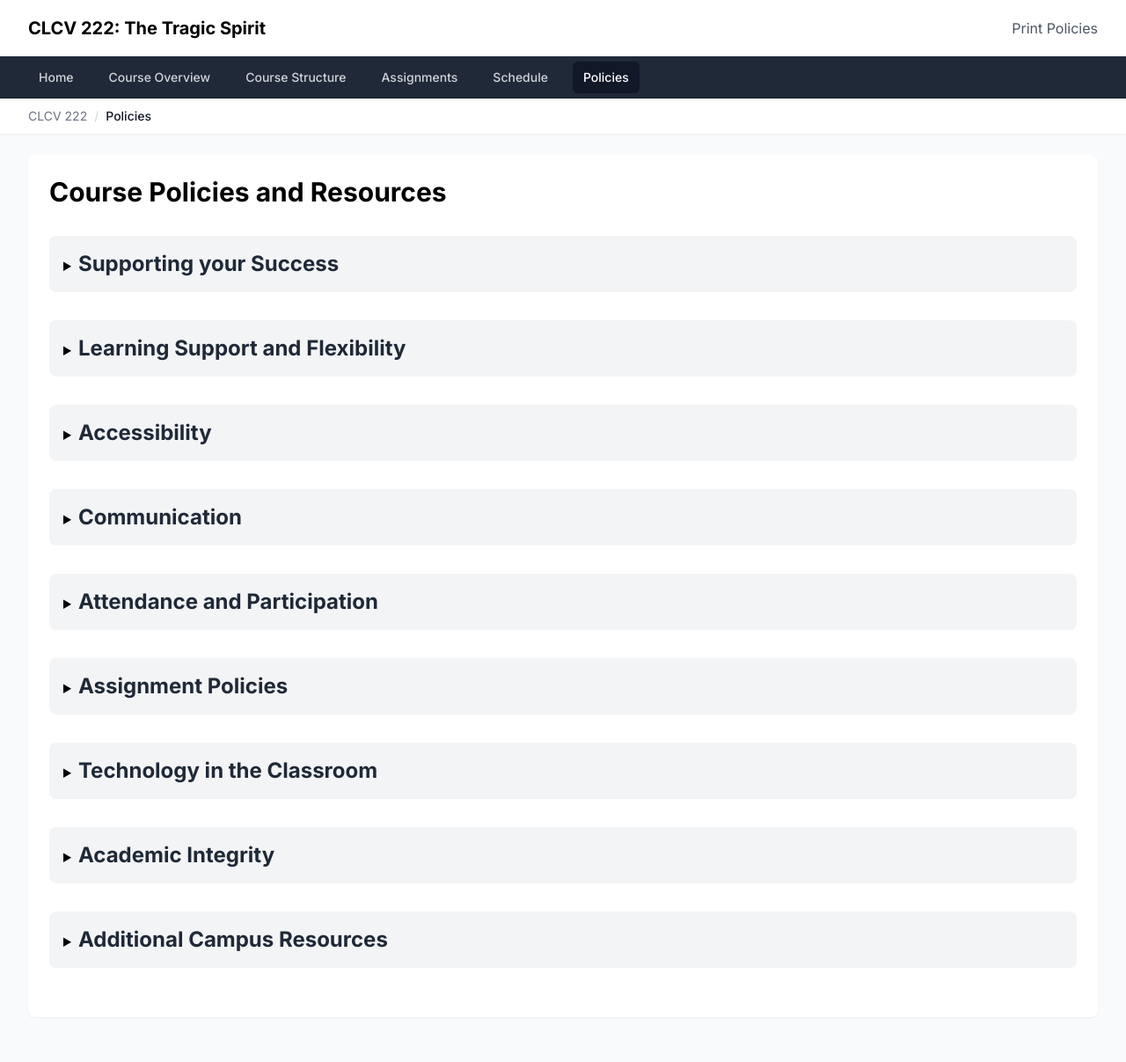
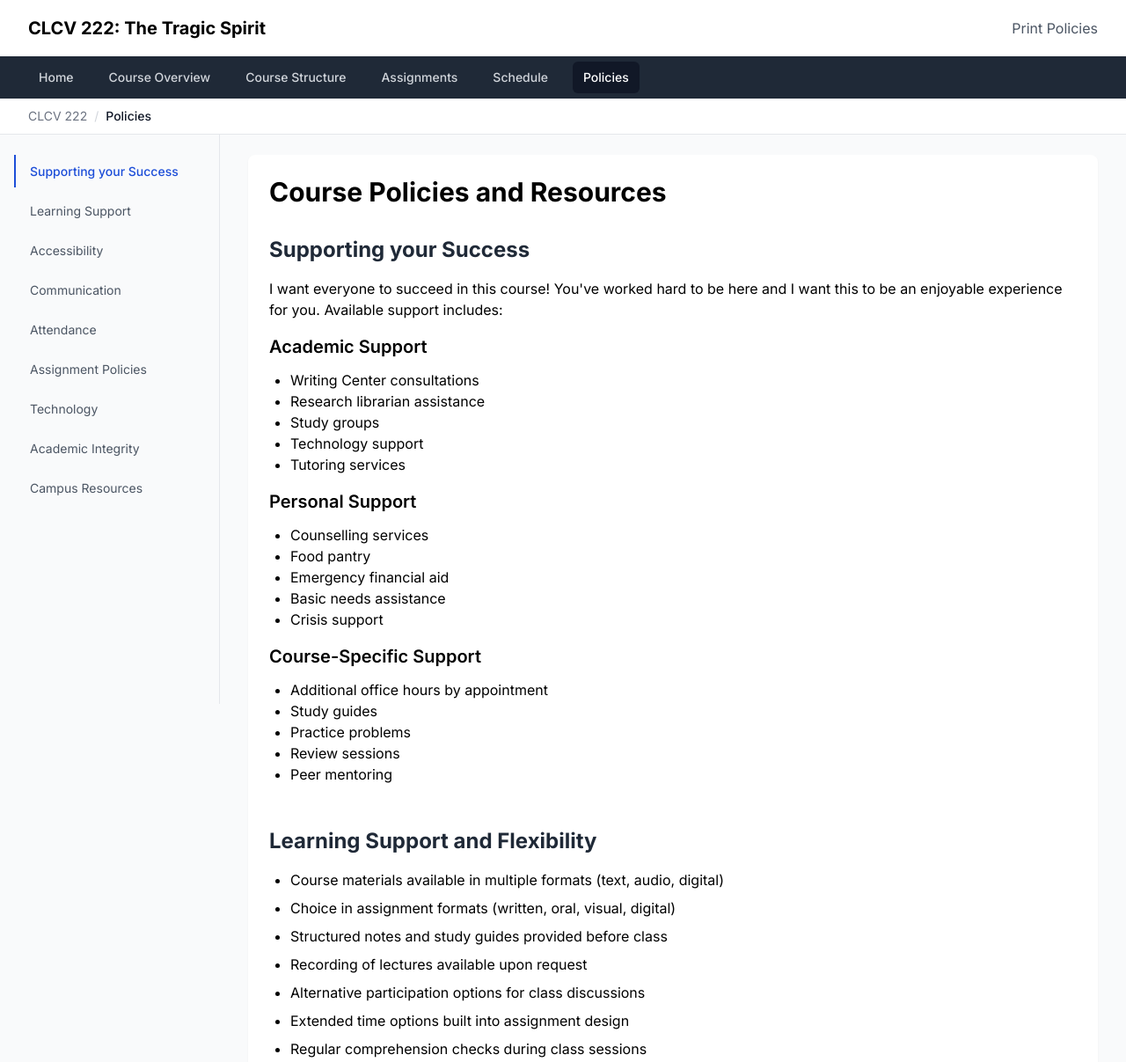
Before and after one commit to jameskruck/The-Tragic-Spirit-CLCV-222, a plain HTML site: page policies.html in a window 1280 px wide. Shown: the top 1207 px of the page at 88% size. Before the commit the page ends 1180 px from the top, so only its background shows below. Drawn offline with nearby package versions, Linux system fonts and the light colour scheme.

Commit message:
Update policies.html

```diff
--- a/policies.html
+++ b/policies.html
@@ -9,40 +9,120 @@
     <style>
         body {
             font-family: 'Inter', sans-serif;
+            scroll-behavior: smooth;
         }
-        details {
-            margin-bottom: 2rem;
+
+        /* Header and Navigation Styles */
+        .header-nav {
+            position: fixed;
+            top: 0;
+            left: 0;
+            right: 0;
+            z-index: 30;
+            background-color: white;
         }
-        details summary {
-            cursor: pointer;
-            padding: 1rem;
-            background-color: #f3f4f6;
-            border-radius: 0.5rem;
+
+        .main-nav {
+            position: fixed;
+            top: 64px;
+            left: 0;
+            right: 0;
+            z-index: 20;
+            background-color: #1f2937;
         }
-        details summary:hover {
-            background-color: #e5e7eb;
+
+        .breadcrumb-nav {
+            position: fixed;
+            top: 112px;
+            left: 0;
+            right: 0;
+            z-index: 10;
+            background-color: white;
+            border-bottom: 1px solid #e5e7eb;
         }
-        details[open] summary {
-            border-bottom-left-radius: 0;
-            border-bottom-right-radius: 0;
-        }
-        details[open] .content {
+
+        /* Sidebar Styles */
+        .sidebar {
+            position: fixed;
+            left: 0;
+            top: 144px;
+            width: 250px;
+            height: calc(100vh - 144px);
+            overflow-y: auto;
             padding: 1rem;
             background-color: #f9fafb;
-            border-bottom-left-radius: 0.5rem;
-            border-bottom-right-radius: 0.5rem;
+            border-right: 1px solid #e5e7eb;
+            z-index: 5;
         }
+
+        .sidebar-nav {
+            position: sticky;
+            top: 1rem;
+        }
+
+        .sidebar-link {
+            display: block;
+            padding: 0.5rem 1rem;
+            color: #4b5563;
+            text-decoration: none;
+            border-left: 2px solid transparent;
+            margin-bottom: 0.5rem;
+            font-size: 0.875rem;
+            transition: all 0.2s ease;
+        }
+
+        .sidebar-link:hover {
+            color: #1d4ed8;
+            background-color: #f3f4f6;
+            border-left-color: #1d4ed8;
+        }
+
+        .sidebar-link.active {
+            color: #1d4ed8;
+            border-left-color: #1d4ed8;
+            font-weight: 500;
+        }
+
+        /* Main Content Styles */
+        .main-content {
+            margin-left: 250px;
+            margin-top: 144px; /* Match fixed header height */
+            padding: 2rem;
+            position: relative;
+            z-index: 1;
+        }
+
+        /* Responsive Styles */
+        @media (max-width: 768px) {
+            .sidebar {
+                display: none;
+            }
+            .main-content {
+                margin-left: 0;
+            }
+        }
+
         @media print {
-            .no-print { display: none; }
-            details { padding: 0; }
-            details summary { padding: 0; }
-            details .content { padding: 0; }
+            .sidebar, .no-print {
+                display: none;
+            }
+            .main-content {
+                margin-left: 0;
+                margin-top: 0;
+            }
+            .header-nav, .main-nav, .breadcrumb-nav {
+                position: static;
+            }
+        }
+
+        section {
+            scroll-margin-top: 160px;
         }
     </style>
 </head>
 <body class="bg-gray-50">
     <!-- Header -->
-    <header class="bg-white shadow-sm no-print">
+    <header class="header-nav shadow-sm no-print">
         <nav class="max-w-7xl mx-auto px-4 sm:px-6 lg:px-8">
             <div class="flex justify-between h-16">
                 <div class="flex">
@@ -59,8 +139,8 @@
         </nav>
     </header>
 
-    <!-- Navigation -->
-    <nav class="bg-gray-800 no-print">
+    <!-- Main Navigation -->
+    <nav class="main-nav no-print">
         <div class="max-w-7xl mx-auto px-4 sm:px-6 lg:px-8">
             <div class="flex items-center justify-between h-12">
                 <div class="flex items-center">
@@ -78,7 +158,7 @@
     </nav>
 
     <!-- Breadcrumbs -->
-    <nav class="bg-white shadow-sm no-print">
+    <nav class="breadcrumb-nav no-print">
         <div class="max-w-7xl mx-auto px-4 sm:px-6 lg:px-8">
             <div class="flex items-center space-x-2 h-10 text-sm">
                 <span class="text-gray-500">CLCV 222</span>
@@ -88,16 +168,28 @@
         </div>
     </nav>
 
-    <main class="max-w-7xl mx-auto py-6 px-4 sm:px-6 lg:px-8">
+     <!-- Sidebar Navigation -->
+    <div class="sidebar no-print">
+        <nav class="sidebar-nav">
+            <a href="#supporting-success" class="sidebar-link">Supporting your Success</a>
+            <a href="#learning-support" class="sidebar-link">Learning Support</a>
+            <a href="#accessibility" class="sidebar-link">Accessibility</a>
+            <a href="#communication" class="sidebar-link">Communication</a>
+            <a href="#attendance" class="sidebar-link">Attendance</a>
+            <a href="#assignments" class="sidebar-link">Assignment Policies</a>
+            <a href="#technology" class="sidebar-link">Technology</a>
+            <a href="#academic-integrity" class="sidebar-link">Academic Integrity</a>
+            <a href="#campus-resources" class="sidebar-link">Campus Resources</a>
+        </nav>
+    </div>
+
+    <!-- Main Content -->
+    <main class="main-content">
         <div class="bg-white rounded-lg shadow-sm p-6">
             <h1 class="text-3xl font-bold mb-8">Course Policies and Resources</h1>
 
-            <!-- Supporting Success -->
-            <details>
-                <summary>
-                    <h2 class="text-2xl font-bold text-gray-800 inline">Supporting your Success</h2>
-                </summary>
-                <div class="content">
+            <section id="supporting-success" class="mb-12">
+                <h2 class="text-2xl font-bold text-gray-800 mb-4">Supporting your Success</h2>
                 <p class="mb-4">I want everyone to succeed in this course! You've worked hard to be here and I want this to be an enjoyable experience for you. Available support includes:</p>
 
                 <h3 class="text-xl font-semibold mb-3">Academic Support</h3>
@@ -126,15 +218,10 @@
                     <li>Review sessions</li>
                     <li>Peer mentoring</li>
                 </ul>
-                </div>
-            </details>
+            </section>
 
-            <!-- Learning Support and Flexibility -->
-            <details>
-                <summary>
-                    <h2 class="text-2xl font-bold text-gray-800 inline">Learning Support and Flexibility</h2>
-                </summary>
-                <div class="content">
+            <section id="learning-support" class="mb-12">
+                <h2 class="text-2xl font-bold text-gray-800 mb-4">Learning Support and Flexibility</h2>
                 <ul class="list-disc ml-6 space-y-2">
                     <li>Course materials available in multiple formats (text, audio, digital)</li>
                     <li>Choice in assignment formats (written, oral, visual, digital)</li>
@@ -144,15 +231,10 @@
                     <li>Extended time options built into assignment design</li>
                     <li>Regular comprehension checks during class sessions</li>
                 </ul>
-                </div>
-            </details>
+            </section>
 
-            <!-- Accessibility -->
-            <details>
-                <summary>
-                    <h2 class="text-2xl font-bold text-gray-800 inline">Accessibility</h2>
-                </summary>
-                <div class="content">
+            <section id="accessibility" class="mb-12">
+                <h2 class="text-2xl font-bold text-gray-800 mb-4">Accessibility</h2>
                 <p class="mb-4">I am committed to creating an accessible learning environment for all students. This means:</p>
                 <ul class="list-disc ml-6 space-y-2 mb-6">
                     <li>Multiple ways to access course content</li>
@@ -171,15 +253,10 @@
                     <li>All discussions will remain confidential</li>
                     <li>No documentation is required to request basic flexibility</li>
                 </ul>
-                </div>
-            </details>
+            </section>
 
-            <!-- Communication -->
-            <details>
-                <summary>
-                    <h2 class="text-2xl font-bold text-gray-800 inline">Communication</h2>
-                </summary>
-                <div class="content">
+            <section id="communication" class="mb-12">
+                <h2 class="text-2xl font-bold text-gray-800 mb-4">Communication</h2>
                 <p class="mb-4">Open communication is essential for your success:</p>
                 <ul class="list-disc ml-6 space-y-2">
                     <li>Email is the best way to reach me</li>
@@ -188,15 +265,10 @@
                     <li>Reach out early if you're having difficulties</li>
                     <li>Don't hesitate to ask for clarification or help</li>
                 </ul>
-                </div>
-            </details>
+            </section>
 
-            <!-- Attendance and Participation -->
-            <details>
-                <summary>
-                    <h2 class="text-2xl font-bold text-gray-800 inline">Attendance and Participation</h2>
-                </summary>
-                <div class="content">
+            <section id="attendance" class="mb-12">
+                <h2 class="text-2xl font-bold text-gray-800 mb-4">Attendance and Participation</h2>
                 <p class="mb-4">While attendance is important for your learning, I understand that life happens:</p>
                 <ul class="list-disc ml-6 space-y-2">
                     <li>Notify me in advance about planned absences</li>
@@ -205,15 +277,10 @@
                     <li>Missing class won't automatically lower your grade</li>
                     <li>Multiple ways to demonstrate participation</li>
                 </ul>
-                </div>
-            </details>
+            </section>
 
-            <!-- Assignment Policies -->
-            <details>
-                <summary>
-                    <h2 class="text-2xl font-bold text-gray-800 inline">Assignment Policies</h2>
-                </summary>
-                <div class="content">
+            <section id="assignments" class="mb-12">
+                <h2 class="text-2xl font-bold text-gray-800 mb-4">Assignment Policies</h2>
                 <p class="mb-4">I aim to be flexible while maintaining fairness:</p>
                 <ul class="list-disc ml-6 space-y-2">
                     <li>Early feedback on initial assignments to help you adjust to course expectations</li>
@@ -225,23 +292,17 @@
                     <li>Weekly office hours for individual feedback</li>
                     <li>Anonymous suggestion box for course improvements</li>
                 </ul>
-                </div>
-            </details>
+            </section>
 
-            <!-- Technology in the Classroom -->
-            <details>
-                <summary>
-                    <h2 class="text-2xl font-bold text-gray-800 inline">Technology in the Classroom</h2>
-                </summary>
-                <div class="content">
+            <section id="technology" class="mb-12">
+                <h2 class="text-2xl font-bold text-gray-800 mb-4">Technology in the Classroom</h2>
                 <p class="mb-4">This course uses several digital tools to enhance learning:</p>
-<ul class="list-disc ml-6 space-y-2">
+                <ul class="list-disc ml-6 space-y-2 mb-6">
                     <li><a href="guided-reading-template.html" class="text-blue-600 hover:text-blue-800 underline">Guided Reading Tool</a> for reading preparation</li>
                     <li><a href="cultural-connections-board.html" class="text-blue-600 hover:text-blue-800 underline">Cultural Connections Board</a> for discussions</li>
                     <li><a href="whos-in-class-survey.html" class="text-blue-600 hover:text-blue-800 underline">Who's in Class? Survey</a> for class planning</li>
                 </ul>
 
-                    <h3 class="text-xl font-semibold mb-3">&nbsp;</h3>
                 <h3 class="text-xl font-semibold mb-3">Additional Encouraged Uses</h3>
                 <ul class="list-disc ml-6 mb-4">
                     <li>Taking notes</li>
@@ -259,15 +320,10 @@
                 </ul>
 
                 <p class="mt-4 text-sm italic">Note: If technology becomes a distraction, we will discuss alternative approaches as a class.</p>
-                </div>
-            </details>
+            </section>
 
-            <!-- Academic Integrity -->
-            <details>
-                <summary>
-                    <h2 class="text-2xl font-bold text-gray-800 inline">Academic Integrity</h2>
-                </summary>
-                <div class="content">
+            <section id="academic-integrity" class="mb-12">
+                <h2 class="text-2xl font-bold text-gray-800 mb-4">Academic Integrity</h2>
                 <p class="mb-4">In this course, academic integrity means:</p>
                 <ul class="list-disc ml-6 space-y-2">
                     <li>Properly citing sources in your work</li>
@@ -277,15 +333,10 @@
                     <li>Asking questions when unsure about citation practices</li>
                 </ul>
                 <p class="mt-4">I'm happy to discuss any questions about proper citation and collaboration.</p>
-                </div>
-            </details>
+            </section>
 
-            <!-- Additional Campus Resources -->
-            <details>
-                <summary>
-                    <h2 class="text-2xl font-bold text-gray-800 inline">Additional Campus Resources</h2>
-                </summary>
-                <div class="content">
+            <section id="campus-resources" class="mb-12">
+                <h2 class="text-2xl font-bold text-gray-800 mb-4">Additional Campus Resources</h2>
                 <ul class="list-disc ml-6 space-y-2">
                     <li>Writers Workshop for writing support</li>
                     <li>Library Subject Guides for research help</li>
@@ -293,9 +344,32 @@
                     <li>McKinley Health for medical services</li>
                     <li>Emergency Dean for crisis situations</li>
                 </ul>
-                </div>
-            </details>
+            </section>
         </div>
     </main>
+
+    <script>
+        // Highlight active section in sidebar based on scroll position
+        window.addEventListener('scroll', () => {
+            const sections = document.querySelectorAll('section');
+            const navLinks = document.querySelectorAll('.sidebar-link');
+
+            let currentSection = '';
+
+            sections.forEach(section => {
+                const sectionTop = section.offsetTop;
+                if (pageYOffset >= sectionTop - 150) {
+                    currentSection = section.getAttribute('id');
+                }
+            });
+
+            navLinks.forEach(link => {
+                link.classList.remove('active');
+                if (link.getAttribute('href').slice(1) === currentSection) {
+                    link.classList.add('active');
+                }
+            });
+        });
+    </script>
 </body>
 </html>
```
Lines whose indentation alone changed are shown as unchanged.
